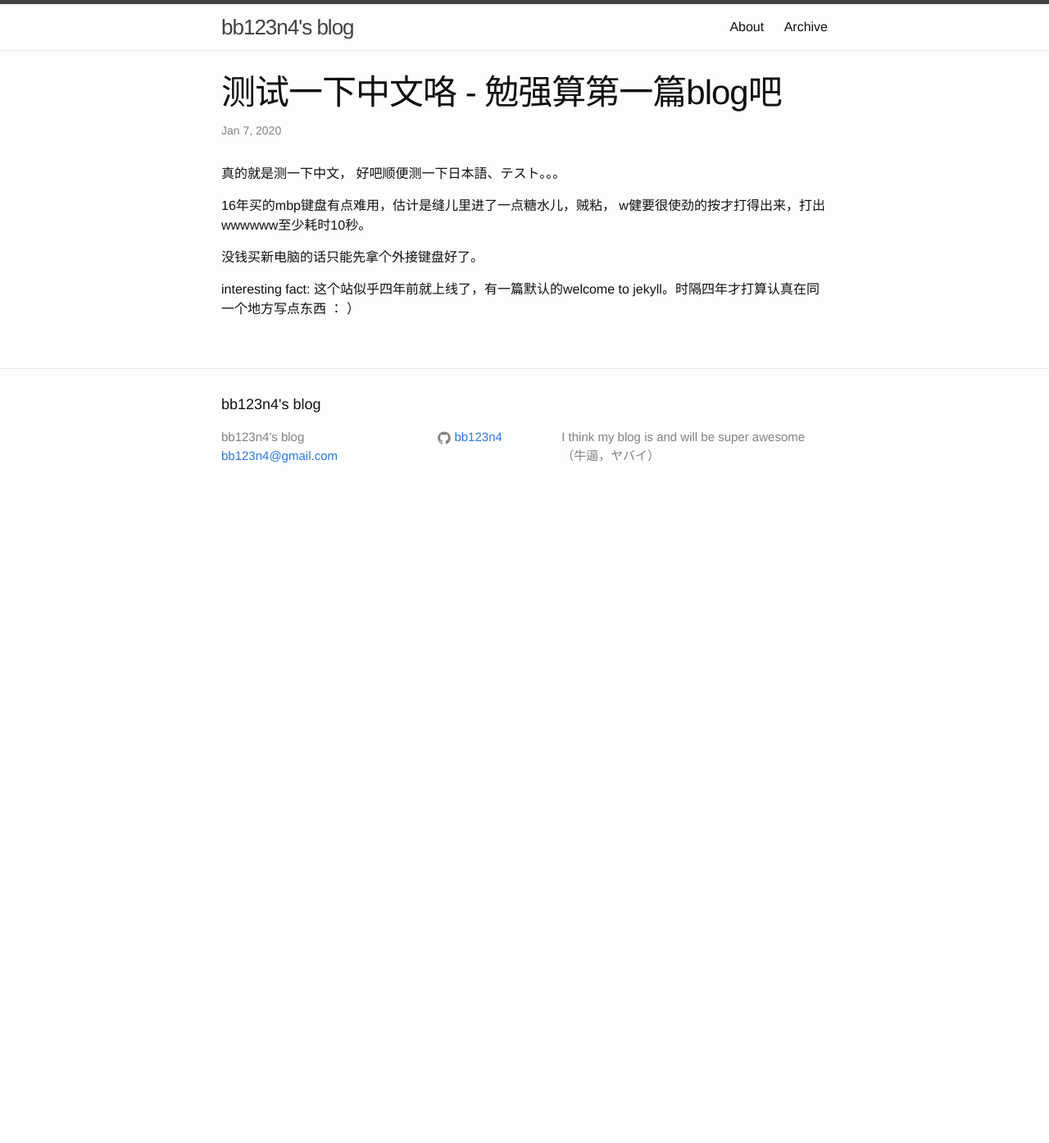
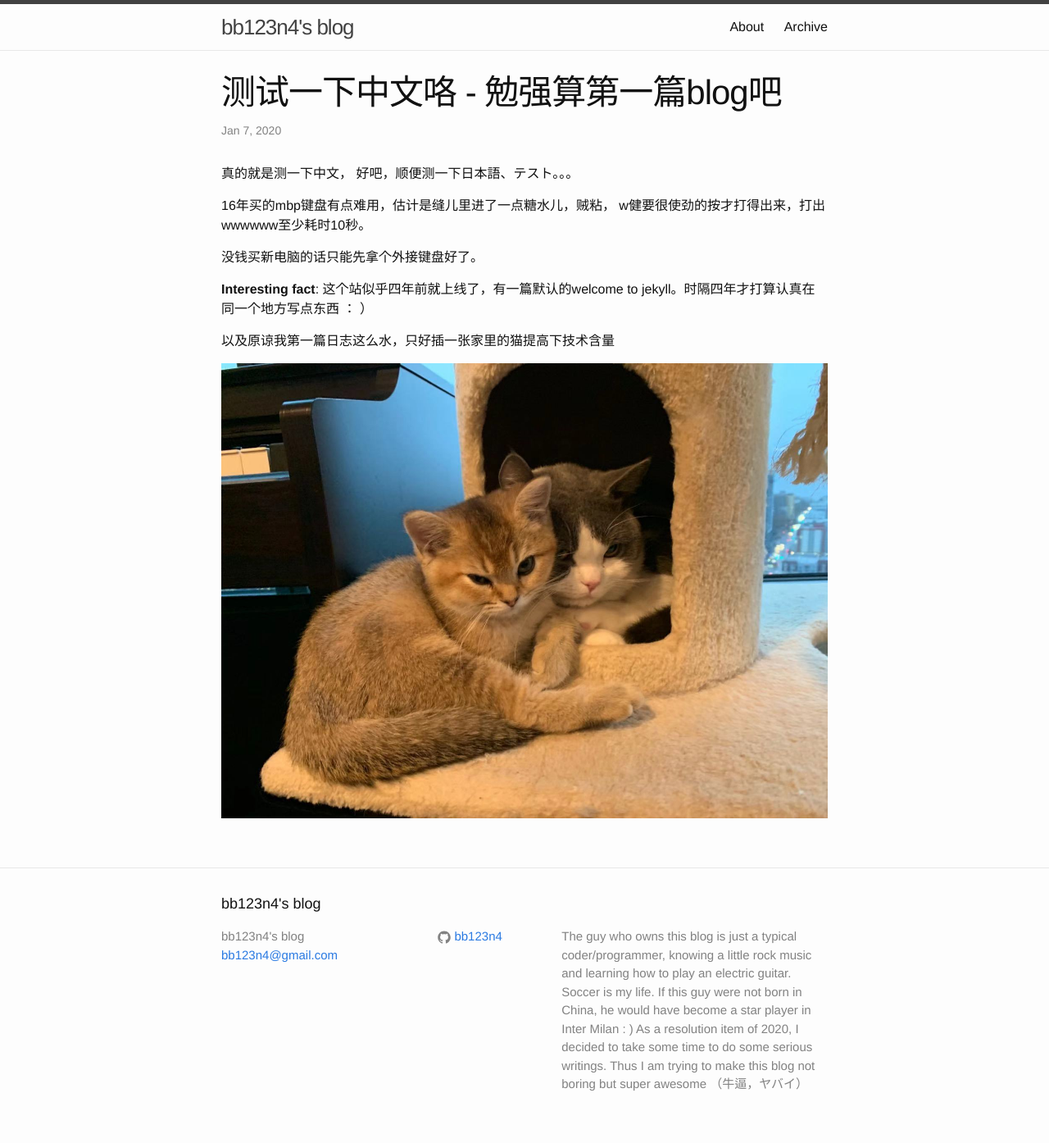
Before and after one commit to bb123n4/bb123n4.github.io, a Jekyll site: the page built from _posts/2020-01-07-test.markdown, in a window 1280 px wide. Shown: the whole page at 82% size. Built offline with Jekyll 4.4.1, drawn with Linux system fonts in a browser that asks for light colours; before the commit the page ends 900 px from its top, so only the background shows below that.

Commit message:
added first jpg

```diff
--- a/_config.yml
+++ b/_config.yml
@@ -2,12 +2,17 @@
 title: bb123n4's blog
 email: bb123n4@gmail.com
 description: > # this means to ignore newlines until "baseurl:"
-  I think my blog is and will be super awesome （牛逼，ヤバイ）
+  The guy who owns this blog is just a typical coder/programmer, knowing a little rock music and learning how to play an electric guitar.
+  Soccer is my life. If this guy were not born in China, he would have become a star player in Inter Milan : )
+  As a resolution item of 2020, I decided to take some time to do some serious writings.
+  Thus I am trying to make this blog not boring but super awesome （牛逼，ヤバイ）
 baseurl: "" # the subpath of your site, e.g. /blog/
 url: "http://bb123n4.github.io/" # the base hostname & protocol for your site
 github_username:  bb123n4
 # Build settings
 markdown: kramdown
+
+# plugins
 plugins:
   - jekyll-archives
 
--- a/_posts/2020-01-07-test.markdown
+++ b/_posts/2020-01-07-test.markdown
@@ -4,11 +4,16 @@ title:  "测试一下中文咯 - 勉强算第一篇blog吧"
 date:   2020-01-07 02:35:06
 categories: test
 ---
-真的就是测一下中文， 好吧顺便测一下日本語、テスト。。。
+真的就是测一下中文， 好吧，顺便测一下日本語、テスト。。。
 
 16年买的mbp键盘有点难用，估计是缝儿里进了一点糖水儿，贼粘， w健要很使劲的按才打得出来，打出wwwwww至少耗时10秒。
 
 没钱买新电脑的话只能先拿个外接键盘好了。
 
 
-interesting fact: 这个站似乎四年前就上线了，有一篇默认的welcome to jekyll。时隔四年才打算认真在同一个地方写点东西 ： ）
+**Interesting fact**: 这个站似乎四年前就上线了，有一篇默认的welcome to jekyll。时隔四年才打算认真在同一个地方写点东西 ： ）
+
+
+以及原谅我第一篇日志这么水，只好插一张家里的猫提高下技术含量
+
+![image](/assets/double-cats.jpeg)
```
Also changed, not shown: assets/double-cats.jpeg (added).
